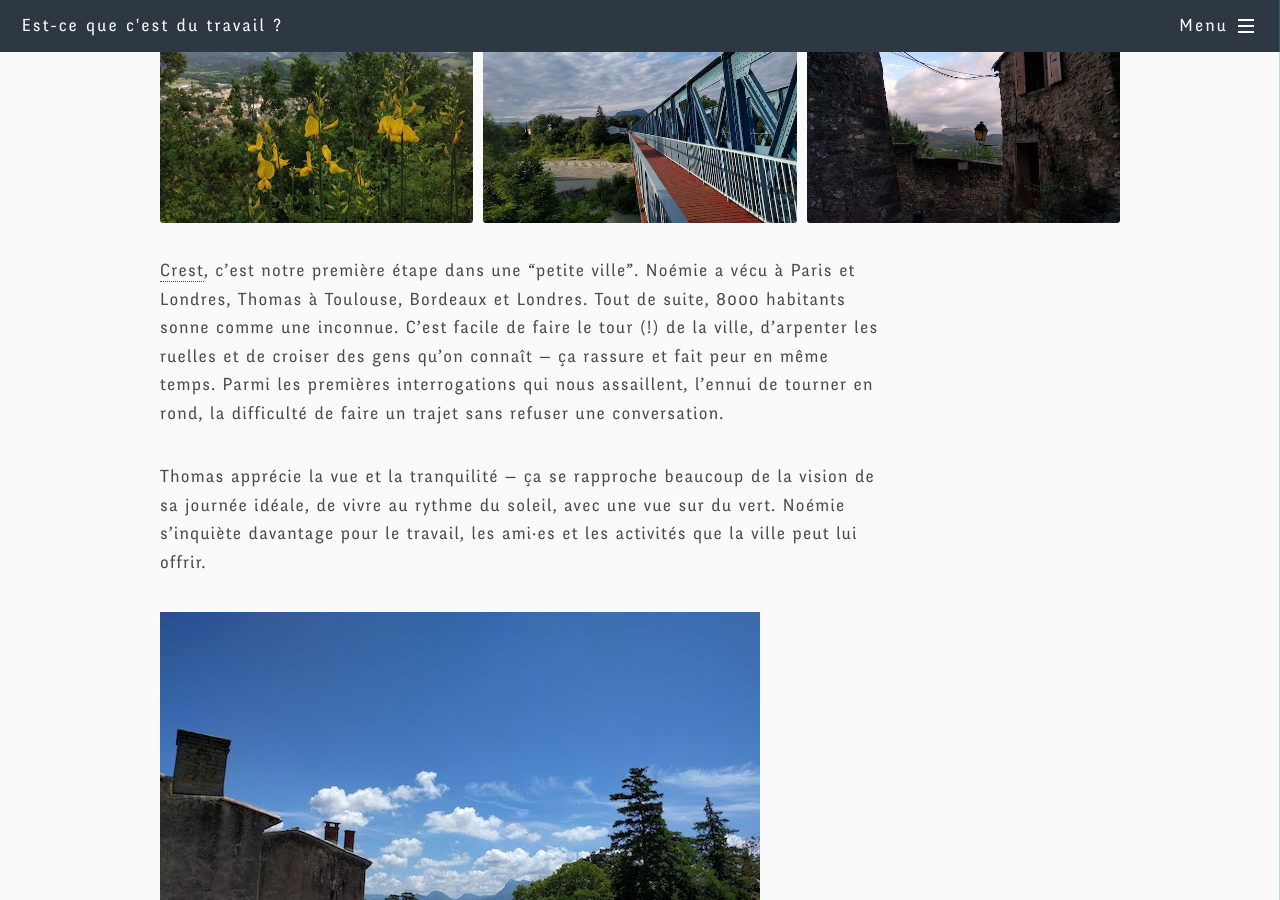
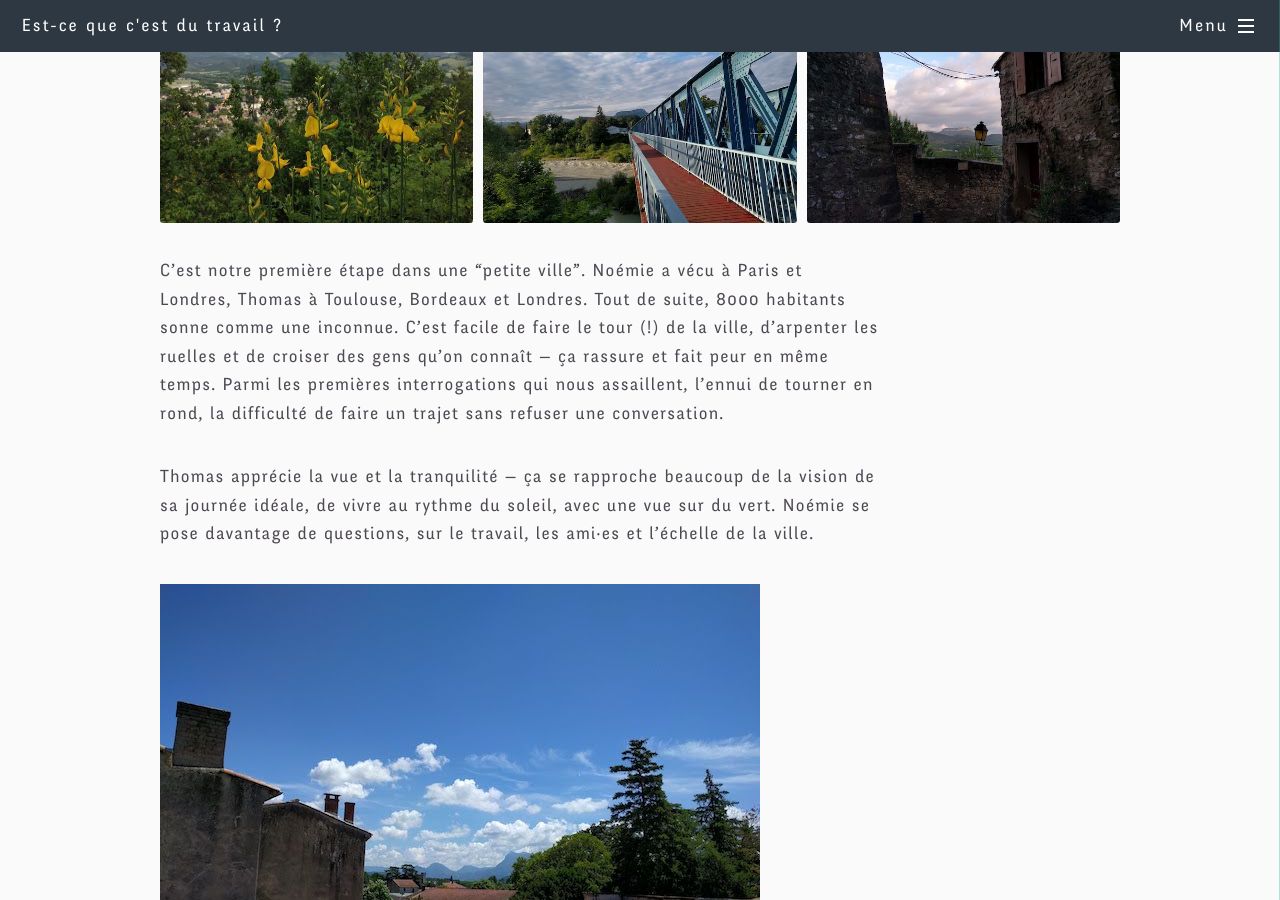
Before and after one commit to noeems/estcequecestdutravail.xyz, a Jekyll site: the page built from _posts/2018-05-27-crest.md, in a window 1280 px wide and 900 px high, scrolled down 2045 px. Built offline with Jekyll 4.4.1, drawn with Linux system fonts in a browser that asks for light colours; comment, search, counter and statistics services are not loaded.

Commit message:
Crest fixes

```diff
--- a/_posts/2018-05-27-crest.md
+++ b/_posts/2018-05-27-crest.md
@@ -46,10 +46,10 @@ Quand le train s'arrête en gare de Crest, l'horizon a déjà bien rétréci, en
 ![Vue vallée entre maisons](/images/2018-12-01-crest/Vue vallee entre maisons.jpg)
 </section>
 
-[Crest](https://fr.wikipedia.org/wiki/Crest_(Dr%C3%B4me)), c'est notre première étape dans une "petite ville". Noémie a vécu à Paris et Londres, Thomas à Toulouse, Bordeaux et Londres. Tout de suite, 8000 habitants sonne comme une inconnue. C'est facile de faire le tour (!) de la ville, d'arpenter les ruelles et de croiser des gens qu'on connaît — ça rassure et fait peur en même temps.
+C'est notre première étape dans une "petite ville". Noémie a vécu à Paris et Londres, Thomas à Toulouse, Bordeaux et Londres. Tout de suite, 8000 habitants sonne comme une inconnue. C'est facile de faire le tour (!) de la ville, d'arpenter les ruelles et de croiser des gens qu'on connaît — ça rassure et fait peur en même temps.
 Parmi les premières interrogations qui nous assaillent, l'ennui de tourner en rond, la difficulté de faire un trajet sans refuser une conversation.
 
-Thomas apprécie la vue et la tranquilité — ça se rapproche beaucoup de la vision de sa journée idéale, de vivre au rythme du soleil, avec une vue sur du vert. Noémie s'inquiète davantage pour le travail, les ami·es et les activités que la ville peut lui offrir.
+Thomas apprécie la vue et la tranquilité — ça se rapproche beaucoup de la vision de sa journée idéale, de vivre au rythme du soleil, avec une vue sur du vert. Noémie se pose davantage de questions, sur le travail, les ami·es et l'échelle de la ville.
 
 ![Toits crestois](/images/2018-12-01-crest/Toits crestois.jpg)
 
```
Also changed, not shown: images/2018-12-01-crest/saillans-la-drome.jpg.
